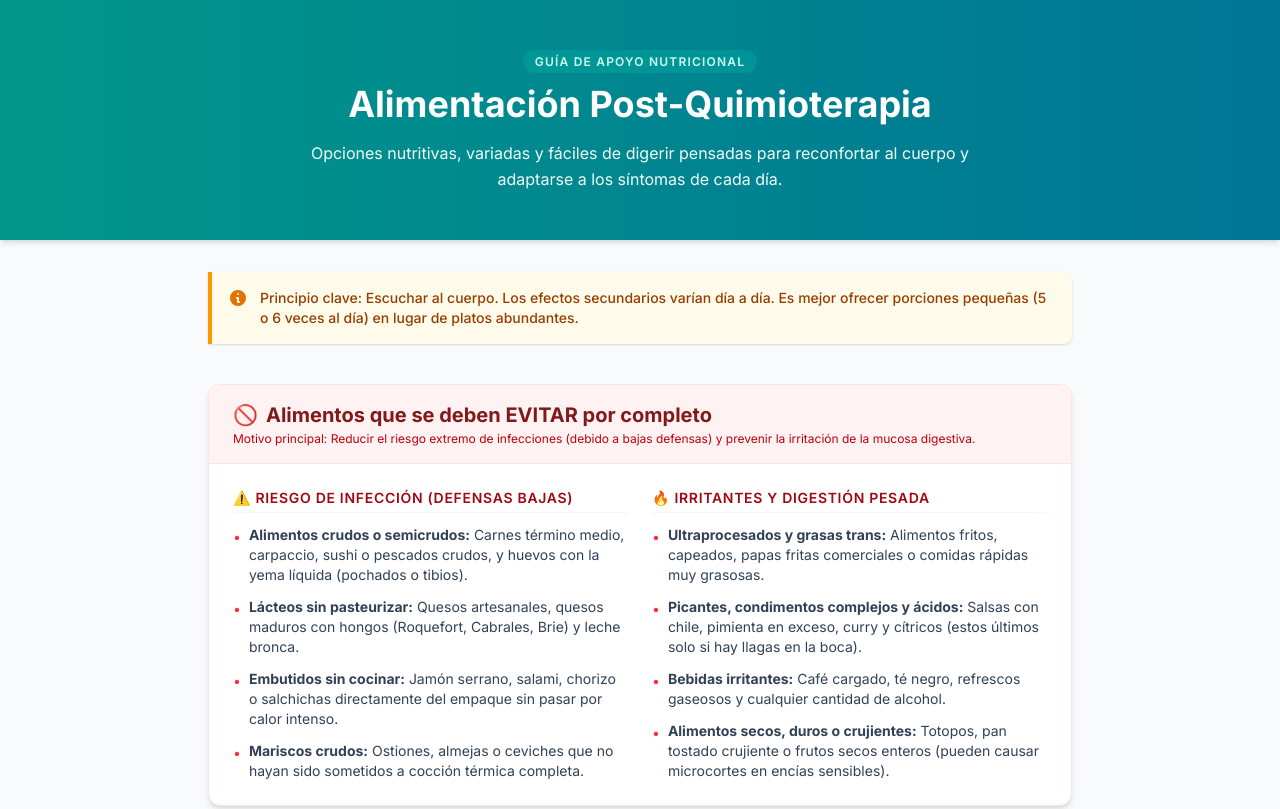
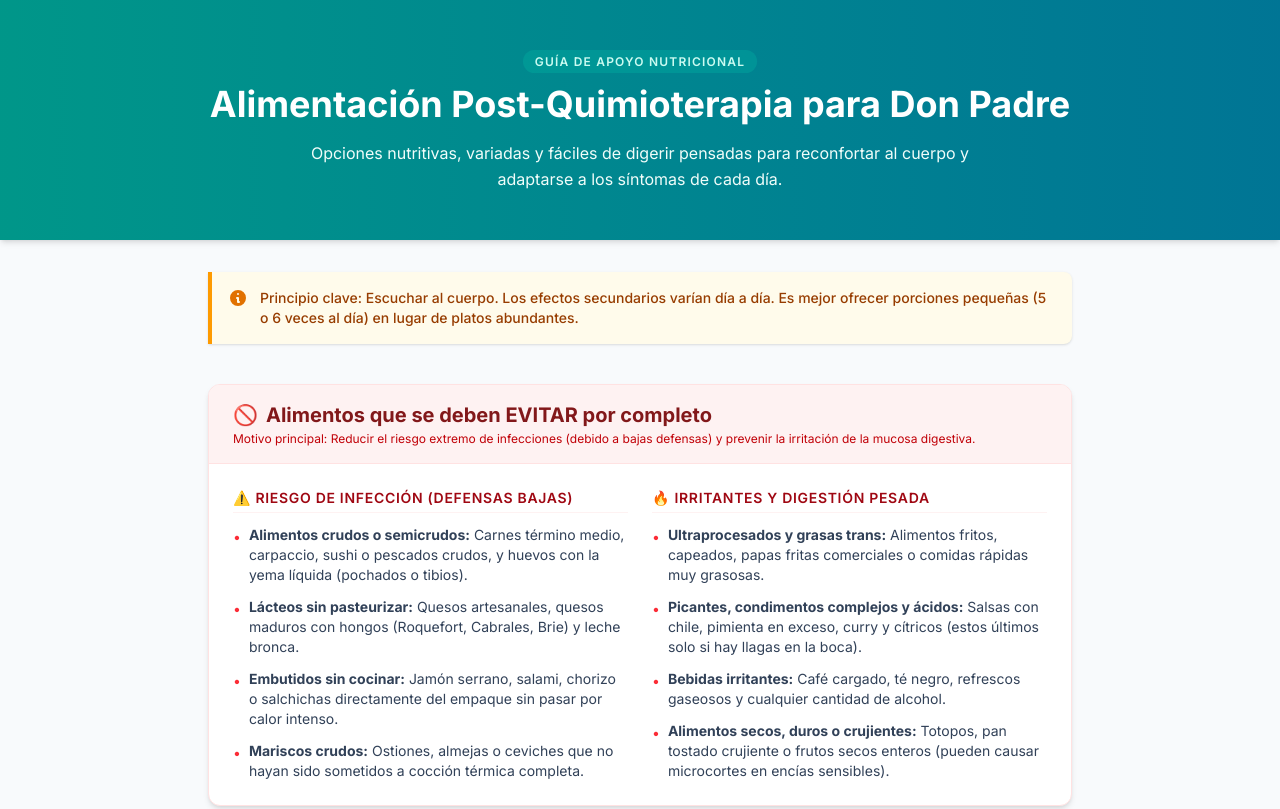
Before and after one commit to AngelF11/AlimentosPostQuimio, a plain HTML site: page docs/index.html in a window 1280 px wide. Shown: the top 809 px of the page. Drawn offline with nearby package versions, Linux system fonts and the light colour scheme.

Commit message:
Commit for publish 6

```diff
--- a/docs/index.html
+++ b/docs/index.html
@@ -19,7 +19,7 @@
     <header class="bg-gradient-to-r from-teal-600 to-cyan-700 text-white py-12 px-4 shadow-md">
         <div class="max-w-4xl mx-auto text-center">
             <span class="bg-teal-500/30 text-teal-100 text-xs uppercase tracking-widest font-semibold px-3 py-1 rounded-full">Guía de Apoyo Nutricional</span>
-            <h1 class="text-3xl md:text-4xl font-bold mt-3 mb-4">Alimentación Post-Quimioterapia</h1>
+            <h1 class="text-3xl md:text-4xl font-bold mt-3 mb-4">Alimentación Post-Quimioterapia para Don Padre</h1>
             <p class="text-teal-50 max-w-2xl mx-auto text-sm md:text-base leading-relaxed">
                 Opciones nutritivas, variadas y fáciles de digerir pensadas para reconfortar al cuerpo y adaptarse a los síntomas de cada día.
             </p>
```
Also changed, not shown: index.html (+1 -1 lines).
